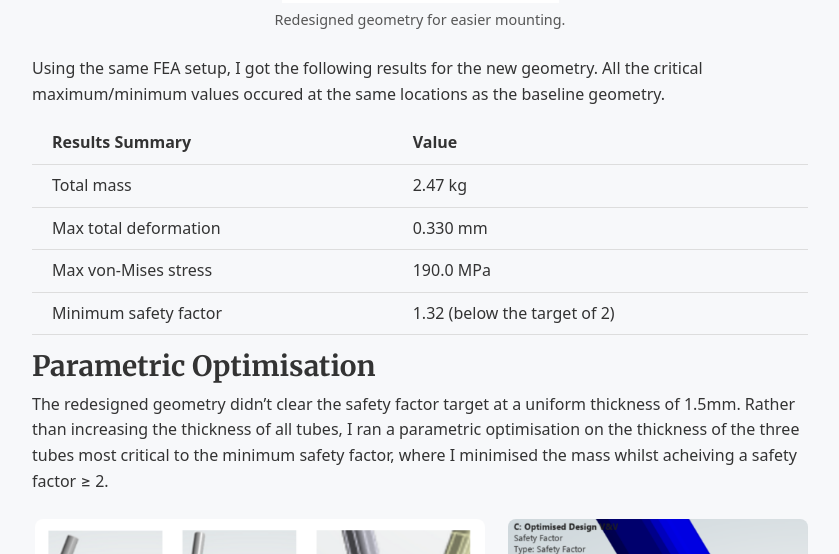
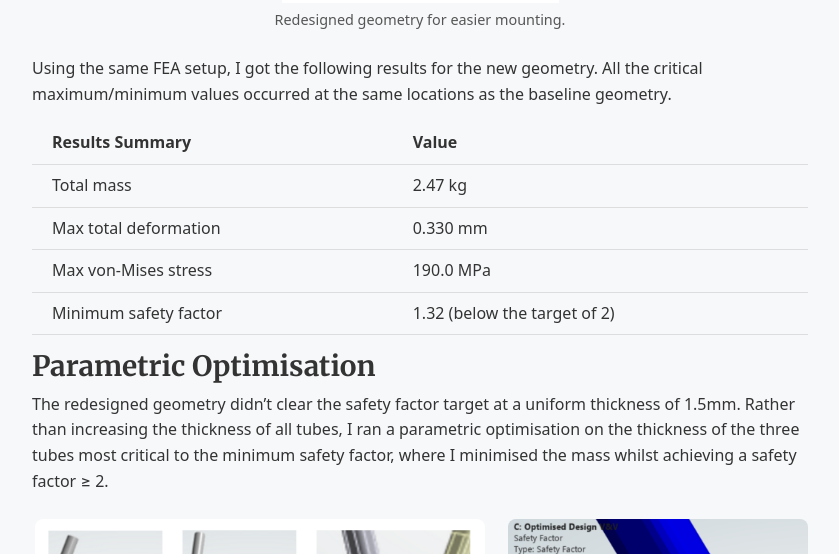
Before and after one commit to CPearson03/CPearson03.github.io, a Jekyll site: the page built from _projects/Bike_Frame.md, in a window 1280 px wide and 900 px high, scrolled down 4040 px. Shown: the part 203-757 px from the top of the window, without its empty margins (220-1059 px from the left). Built offline with Jekyll 4.4.1, drawn with Linux system fonts in a browser that asks for light colours; some of the changed text lies outside the part shown.

Commit message:
finishing touches

```diff
--- a/_projects/Bike_Frame.md
+++ b/_projects/Bike_Frame.md
@@ -185,7 +185,7 @@ The solution follows the standard FE energy-minimisation route:
   </figure>
   <figure>
     <img class="detail-img" src="/assets/images/Bike/V1_def_max.png" alt="Maximum deformation">
-    <figcaption>Maximum deformation occured at the top of the seat tube.</figcaption>
+    <figcaption>Maximum deformation occurred at the top of the seat tube.</figcaption>
   </figure>
 
   <figure>
@@ -194,7 +194,7 @@ The solution follows the standard FE energy-minimisation route:
   </figure>
   <figure>
     <img class="detail-img" src="/assets/images/Bike/V1_VM_max.png" alt="Maximum von-Mises stress">
-    <figcaption>Maximum von-Mises stress occured at the connection of tubes on the bottom bracket shell.</figcaption>
+    <figcaption>Maximum von-Mises stress occurred at the connection of tubes on the bottom bracket shell.</figcaption>
   </figure>
 
   <figure>
@@ -203,7 +203,7 @@ The solution follows the standard FE energy-minimisation route:
   </figure>
   <figure>
     <img class="detail-img" src="/assets/images/Bike/V1_VM_max.png" alt="Maximum von-Mises stress">
-    <figcaption>Minimum safety factor occured at the connection of tubes on the bottom bracket shell.</figcaption>
+    <figcaption>Minimum safety factor occurred at same critical location as stress.</figcaption>
   </figure>
 </div>
 
@@ -229,7 +229,7 @@ To make the bike easier to mount, I curved the lower edge of the down tube, so r
 </figure>
 
 
-Using the same FEA setup, I got the following results for the new geometry. All the critical maximum/minimum values occured at the same locations as the baseline geometry.
+Using the same FEA setup, I got the following results for the new geometry. All the critical maximum/minimum values occurred at the same locations as the baseline geometry.
 
 | Results Summary | Value |
 |---|---|
@@ -241,12 +241,12 @@ Using the same FEA setup, I got the following results for the new geometry. All
 
 ### Parametric Optimisation
 
-The redesigned geometry didn't clear the safety factor target at a uniform thickness of 1.5mm. Rather than increasing the thickness of all tubes, I ran a parametric optimisation on the thickness of the three tubes most critical to the minimum safety factor, where I minimised the mass whilst acheiving a safety factor ≥ 2.
+The redesigned geometry didn't clear the safety factor target at a uniform thickness of 1.5mm. Rather than increasing the thickness of all tubes, I ran a parametric optimisation on the thickness of the three tubes most critical to the minimum safety factor, where I minimised the mass whilst achieving a safety factor ≥ 2.
 
 
 <div class="img-row">
   <figure style="max-width: 450px; margin-left: auto; margin-right: auto;">
-  <img src="/assets/images/Bike/optimisation.png" alt="Opitimised tubes">
+  <img src="/assets/images/Bike/optimisation.png" alt="Optimised tubes">
   <figcaption>Tubes with optimised thickness whilst maintaining a safety factor > 2.</figcaption>
 </figure>
   <figure style="width: 300px;">
@@ -288,13 +288,13 @@ Every model was checked three ways before trusting the results:
 
 ### Takeaways
 
-- Representing the frame as shell mid-surfaces rather than solid geometry was the appropriate choice for thin-walled tubes, keeping the mesh coarse and the solution efficient without sacrificing accuracy. This does however required the CAD to be constructed around shell theory from the start, rather than adapted from an existing solid model
+- Representing the frame as shell mid-surfaces rather than solid geometry was the appropriate choice for thin-walled tubes, keeping the mesh coarse and the solution efficient without sacrificing accuracy. This did, however, require the CAD to be constructed around shell theory from the start, rather than adapted from an existing solid model
 - The first redesign attempt improved some regions of the frame but made others worse — a reminder that structural design is iterative, and a single "improvement" pass rarely gets everything right at once.
 - Parametric optimisation was the highest-leverage step here: a 55% gain in safety factor for a 5% mass penalty would never have been possible by simply taking educated guesses at shell thicknesses.
 - limitations over welding - probably weakest part of the frame which isn't modeled in simulation, transient shock analysis - e.g. hitting a curb/bump, different loads
 
 
-## Limitations
+### Limitations
 
 - **Welded joints not modeled.** The joints are almost certainly the weakest point of the real frame, but the simulation treats the geometry as continuous — it doesn't capture the stress concentrations, residual stresses, or reduced material strength typical of a weld.
 - **Static analysis only.** The model doesn't capture dynamic or impact loading, such as hitting a curb or pothole, which can produce transient stresses well above the steady-state loads analysed here.
```
Also changed, not shown: 2 other files.
